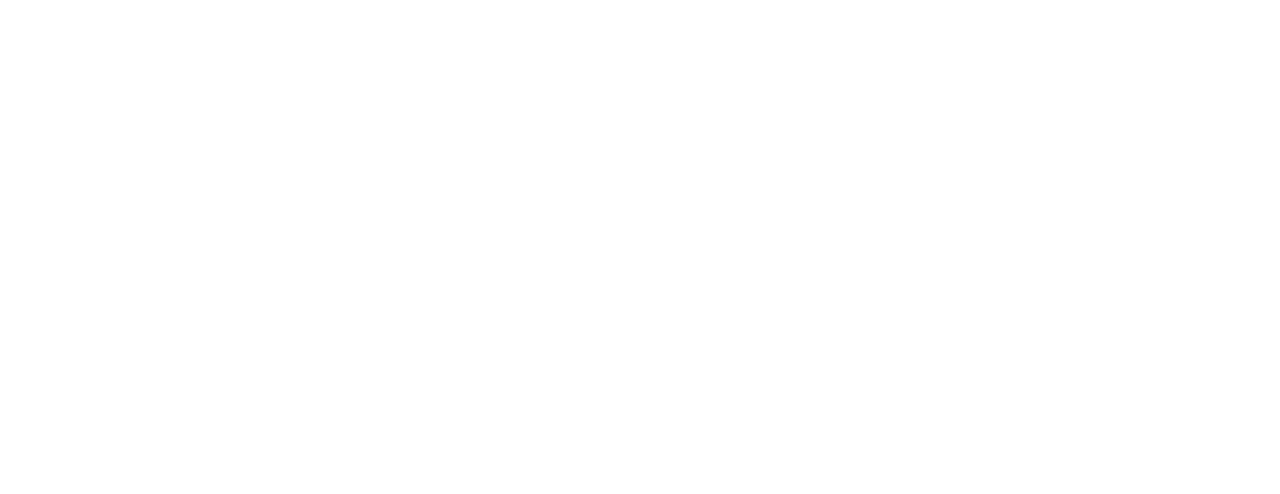
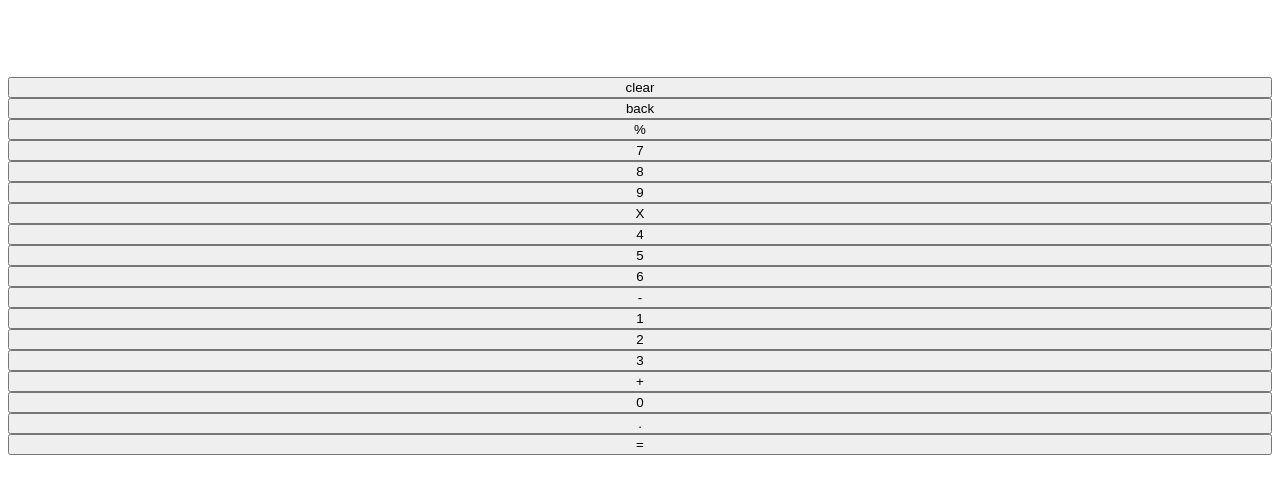
Before and after one commit to samPeterson99/samsCalculator, a plain HTML site: page index.html in a window 1280 px wide. Drawn offline with Linux system fonts and the light colour scheme.

Commit message:
write html divisions

```diff
--- a/index.html
+++ b/index.html
@@ -9,6 +9,34 @@
     <script src="script.js" defer></script>
 </head>
 <body>
+    <div class="headerSpace"></div>
+    <div class="item"></div>
+        <h3 class="title"></h3>
+        <p class="display"></p>
+        <div class="row"></div>
+            <button id="clear">clear</button>
+            <button id="back">back</button>
+            <button id="division">%</button>
+        <div class="row"></div>
+            <button id="seven">7</button>
+            <button id="eight">8</button>
+            <button id="nine">9</button>
+            <button id="multiplication">X</button>
+        <div class="row"></div>
+            <button id="four">4</button>
+            <button id="five">5</button>
+            <button id="six">6</button>
+            <button id="subtraction">-</button>
+        <div class="row"></div>
+            <button id="one">1</button>
+            <button id="two">2</button>
+            <button id="three">3</button>
+            <button id="addition">+</button>
+        <div class="row"></div>
+            <button id="zero">0</button>
+            <button id="decimal">.</button>
+            <button id="equals">=</button>
+    <div class="footerSpace"></div>
 
 </body>
 </html>
```
